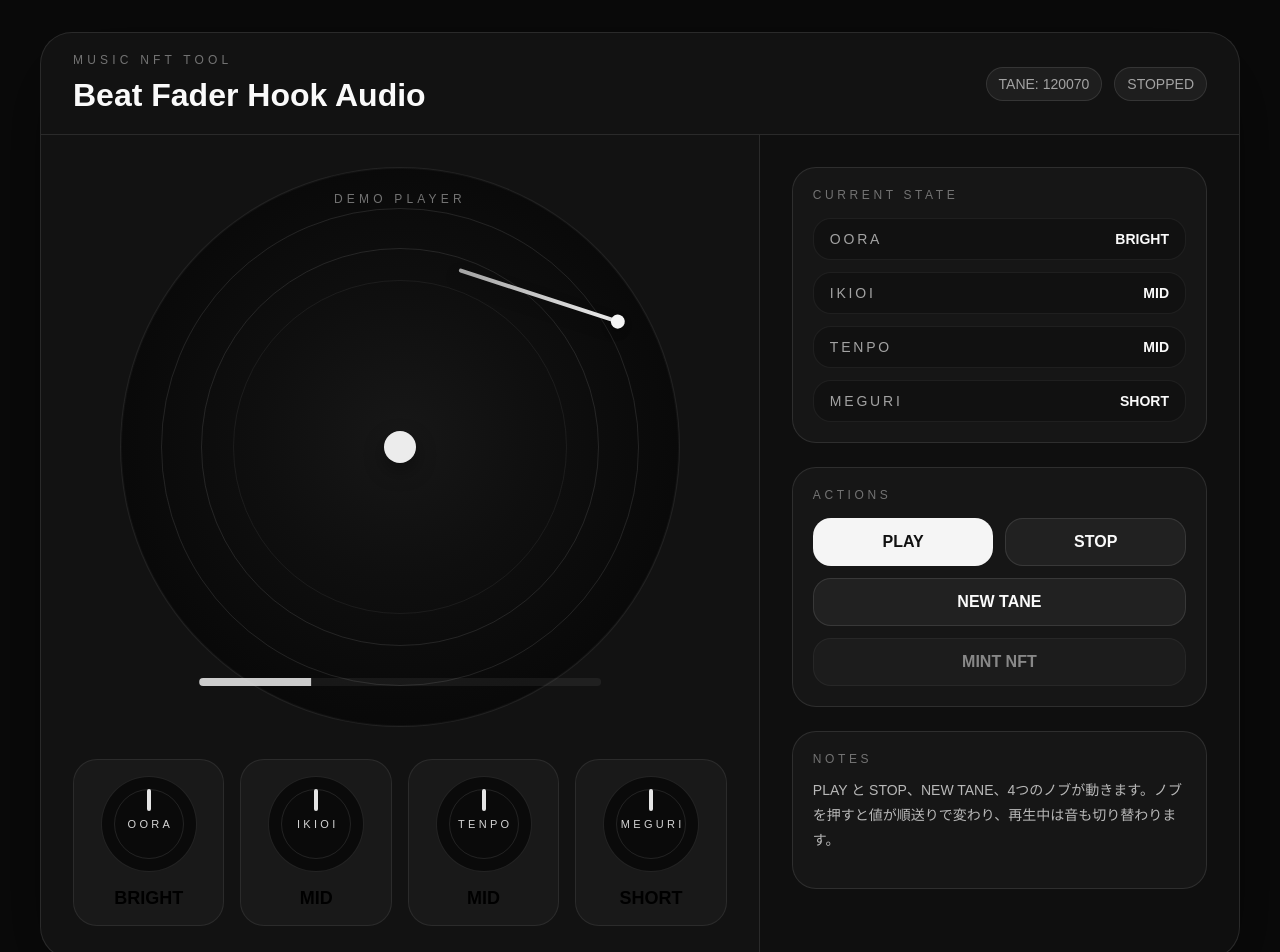
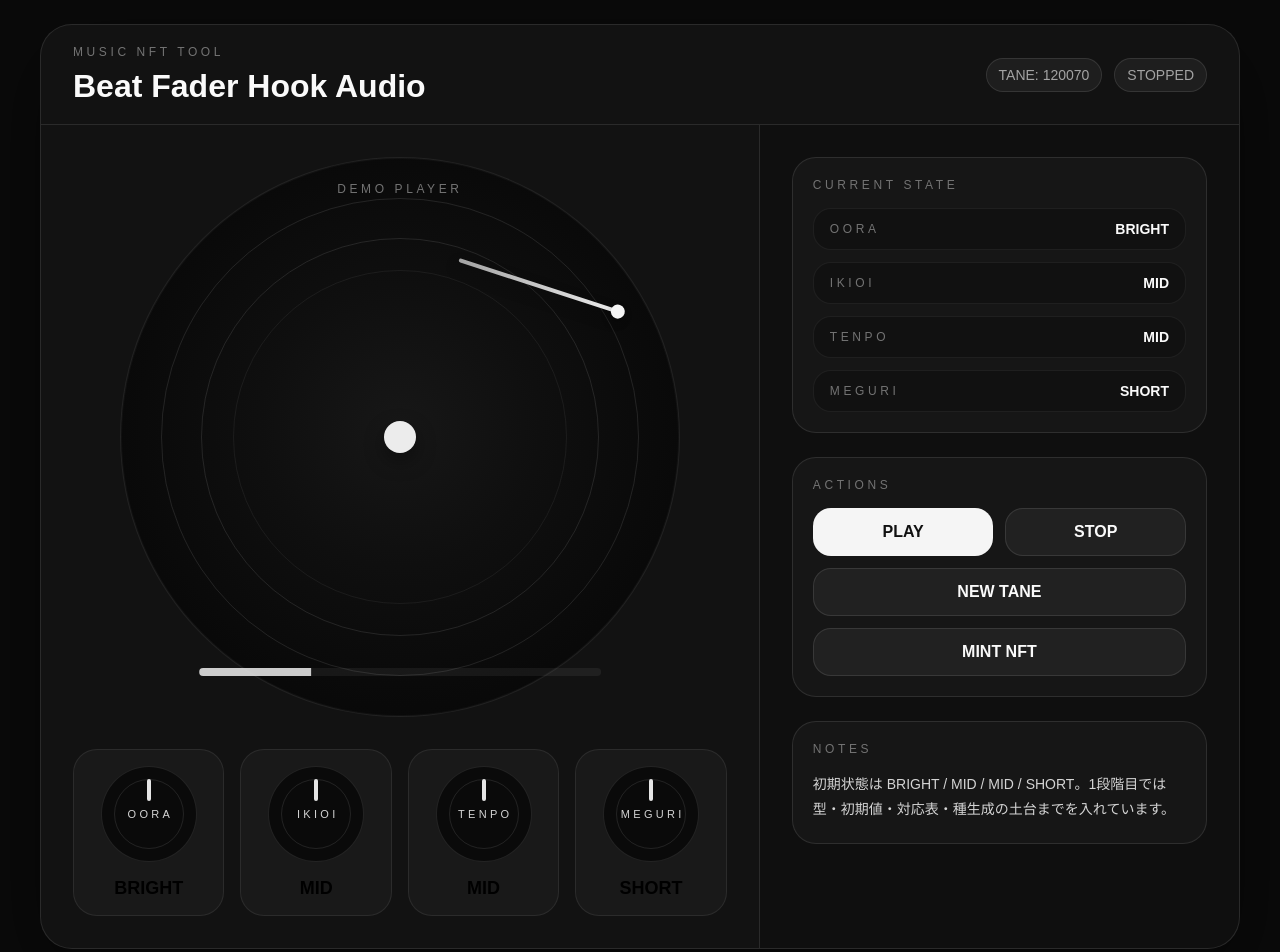
Before and after one commit to suivercel/beat-fader-hook-audio, a Next.js app: page / in a window 1280 px wide. Shown: the top 952 px of the page. Built offline with nearby package versions, Linux system fonts and the light colour scheme.

Commit message:
fix app,components

```diff
--- a/app/page.tsx
+++ b/app/page.tsx
@@ -121,117 +121,364 @@ export default function HomePage() {
   ];
 
   return (
-    <main
-      style={{
-        minHeight: '100vh',
-        background: '#0a0a0a',
-        color: '#fafafa',
-        padding: 32,
-        display: 'flex',
-        alignItems: 'center',
-        justifyContent: 'center',
-      }}
-    >
-      <div
-        style={{
-          width: '100%',
-          maxWidth: 1200,
-          borderRadius: 32,
-          border: '1px solid rgba(255,255,255,0.10)',
-          background: '#121212',
-          overflow: 'hidden',
-          boxShadow: '0 25px 80px rgba(0,0,0,0.45)',
-        }}
-      >
-        <div
-          style={{
-            borderBottom: '1px solid rgba(255,255,255,0.10)',
-            padding: '20px 32px',
-            display: 'flex',
-            alignItems: 'center',
-            justifyContent: 'space-between',
-            gap: 16,
-            flexWrap: 'wrap',
-          }}
-        >
+    <main className="pageRoot">
+      <div className="shell">
+        <div className="headerRow">
           <div>
-            <div style={{ fontSize: 12, letterSpacing: '0.35em', color: '#737373' }}>MUSIC NFT TOOL</div>
-            <h1 style={{ margin: '10px 0 0', fontSize: 32 }}>Beat Fader Hook Audio</h1>
+            <div className="eyebrow">MUSIC NFT TOOL</div>
+            <h1 className="title">Beat Fader Hook Audio</h1>
           </div>
-          <div style={{ display: 'flex', gap: 12, fontSize: 14, color: '#a3a3a3' }}>
+          <div className="pillRow">
             <div style={pillStyle}>TANE: {tane}</div>
             <div style={pillStyle}>{isPlaying ? 'PLAYING' : 'STOPPED'}</div>
           </div>
         </div>
 
-        <div style={{ display: 'grid', gridTemplateColumns: 'minmax(0,1.2fr) minmax(320px,0.8fr)' }}>
-          <section style={{ padding: 32, borderRight: '1px solid rgba(255,255,255,0.10)' }}>
-            <div
-              style={{
-                position: 'relative',
-                width: '100%',
-                maxWidth: 560,
-                aspectRatio: '1 / 1',
-                margin: '0 auto',
-                borderRadius: '50%',
-                border: '1px solid rgba(255,255,255,0.10)',
-                background:
-                  'radial-gradient(circle at 50% 48%, #171717 0%, #0f0f0f 35%, #090909 70%, #050505 100%)',
-                boxShadow: 'inset 0 0 0 1px rgba(255,255,255,0.03)',
-              }}
-            >
-              <div style={{ position: 'absolute', inset: 40, borderRadius: '50%', border: '1px solid rgba(255,255,255,0.10)' }} />
-              <div style={{ position: 'absolute', inset: 80, borderRadius: '50%', border: '1px solid rgba(255,255,255,0.10)' }} />
-              <div style={{ position: 'absolute', inset: 112, borderRadius: '50%', border: '1px solid rgba(255,255,255,0.06)' }} />
-              <div style={{ position: 'absolute', top: 24, left: '50%', transform: 'translateX(-50%)', fontSize: 12, letterSpacing: '0.35em', color: '#737373' }}>DEMO PLAYER</div>
-              <div style={{ position: 'absolute', inset: '50% auto auto 50%', transform: 'translate(-50%, -50%)', width: 32, height: 32, borderRadius: '50%', background: '#ececec', boxShadow: '0 8px 20px rgba(0,0,0,0.4)' }} />
-              <div style={{ position: 'absolute', bottom: 40, left: '50%', transform: 'translateX(-50%)', width: '72%', height: 8, borderRadius: 999, background: 'rgba(255,255,255,0.06)', overflow: 'hidden' }}>
-                <div style={{ width: isPlaying ? '72%' : '28%', height: '100%', background: 'rgba(236,236,236,0.85)' }} />
+        <div className="contentGrid">
+          <section className="mainPanel">
+            <div className="turntableWrap">
+              <div className="ring ring1" />
+              <div className="ring ring2" />
+              <div className="ring ring3" />
+              <div className="playerLabel">DEMO PLAYER</div>
+              <div className="centerHub" />
+              <div className="progressTrack">
+                <div className="progressFill" style={{ width: isPlaying ? '72%' : '28%' }} />
               </div>
-              <div style={{ position: 'absolute', right: 50, top: 100, width: 170, height: 4, borderRadius: 999, background: 'linear-gradient(90deg, #a3a3a3 0%, #efefef 100%)', transform: 'rotate(18deg)', transformOrigin: 'left center', boxShadow: '0 6px 14px rgba(0,0,0,0.3)' }}>
-                <div style={{ position: 'absolute', right: -4, top: '50%', transform: 'translateY(-50%)', width: 14, height: 14, borderRadius: '50%', background: '#f5f5f5', boxShadow: '0 4px 8px rgba(0,0,0,0.25)' }} />
+              <div className="tonearm">
+                <div className="tonearmNeedle" />
               </div>
             </div>
 
-            <div style={{ marginTop: 32, display: 'grid', gridTemplateColumns: 'repeat(4, minmax(0, 1fr))', gap: 16 }}>
+            <div className="knobGrid">
               {knobs.map((knob) => (
                 <KnobCard key={knob.label} label={knob.label} value={knob.value} onClick={knob.onClick} />
               ))}
             </div>
           </section>
 
-          <aside style={{ padding: 32, background: 'rgba(0,0,0,0.15)' }}>
+          <aside className="sidePanel">
             <section style={panelStyle}>
-              <div style={{ fontSize: 12, letterSpacing: '0.3em', color: '#737373' }}>CURRENT STATE</div>
-              <div style={{ marginTop: 16, display: 'grid', gap: 12 }}>
+              <div className="panelEyebrow">CURRENT STATE</div>
+              <div className="stateList">
                 {stateRows.map(([key, value]) => (
-                  <div key={key} style={{ display: 'flex', alignItems: 'center', justifyContent: 'space-between', borderRadius: 18, background: 'rgba(0,0,0,0.2)', border: '1px solid rgba(255,255,255,0.06)', padding: '12px 16px' }}>
-                    <span style={{ fontSize: 14, letterSpacing: '0.2em', color: '#a3a3a3' }}>{key}</span>
-                    <span style={{ fontSize: 14, fontWeight: 600 }}>{value}</span>
+                  <div key={key} className="stateRow">
+                    <span className="stateKey">{key}</span>
+                    <span className="stateValue">{value}</span>
                   </div>
                 ))}
               </div>
             </section>
 
             <section style={{ ...panelStyle, marginTop: 24 }}>
-              <div style={{ fontSize: 12, letterSpacing: '0.3em', color: '#737373' }}>ACTIONS</div>
-              <div style={{ marginTop: 16, display: 'grid', gridTemplateColumns: '1fr 1fr', gap: 12 }}>
+              <div className="panelEyebrow">ACTIONS</div>
+              <div className="actionsGrid">
                 <button type="button" style={primaryButtonStyle} onClick={handlePlay}>PLAY</button>
                 <button type="button" style={secondaryButtonStyle} onClick={handleStop}>STOP</button>
-                <button type="button" style={{ ...secondaryButtonStyle, gridColumn: '1 / -1' }} onClick={handleNewTane}>NEW TANE</button>
-                <button type="button" style={{ ...secondaryButtonStyle, gridColumn: '1 / -1', opacity: 0.5 }}>MINT NFT</button>
+                <button type="button" style={{ ...secondaryButtonStyle, gridColumn: '1 / -1' }} onClick={handleNewTane}>
+                  NEW TANE
+                </button>
+                <button type="button" style={{ ...secondaryButtonStyle, gridColumn: '1 / -1' }}>
+                  MINT NFT
+                </button>
               </div>
             </section>
 
             <section style={{ ...panelStyle, marginTop: 24 }}>
-              <div style={{ fontSize: 12, letterSpacing: '0.3em', color: '#737373' }}>NOTES</div>
-              <p style={{ marginTop: 12, fontSize: 14, lineHeight: 1.8, color: '#b8b8b8' }}>
-                PLAY と STOP、NEW TANE、4つのノブが動きます。ノブを押すと値が順送りで変わり、再生中は音も切り替わります。
+              <div className="panelEyebrow">NOTES</div>
+              <p className="notesText">
+                初期状態は BRIGHT / MID / MID / SHORT。1段階目では型・初期値・対応表・種生成の土台までを入れています。
               </p>
             </section>
           </aside>
         </div>
       </div>
+
+      <style jsx>{`
+        .pageRoot {
+          min-height: 100vh;
+          background: #0a0a0a;
+          color: #fafafa;
+          padding: 24px;
+          display: flex;
+          align-items: center;
+          justify-content: center;
+        }
+
+        .shell {
+          width: 100%;
+          max-width: 1200px;
+          border-radius: 32px;
+          border: 1px solid rgba(255, 255, 255, 0.1);
+          background: #121212;
+          overflow: hidden;
+          box-shadow: 0 25px 80px rgba(0, 0, 0, 0.45);
+        }
+
+        .headerRow {
+          border-bottom: 1px solid rgba(255, 255, 255, 0.1);
+          padding: 20px 32px;
+          display: flex;
+          align-items: center;
+          justify-content: space-between;
+          gap: 16px;
+          flex-wrap: wrap;
+        }
+
+        .eyebrow,
+        .panelEyebrow,
+        .playerLabel,
+        .stateKey {
+          font-size: 12px;
+          letter-spacing: 0.3em;
+          color: #737373;
+        }
+
+        .title {
+          margin: 10px 0 0;
+          font-size: 32px;
+          line-height: 1.1;
+        }
+
+        .pillRow {
+          display: flex;
+          gap: 12px;
+          font-size: 14px;
+          color: #a3a3a3;
+          flex-wrap: wrap;
+          justify-content: flex-end;
+        }
+
+        .contentGrid {
+          display: grid;
+          grid-template-columns: minmax(0, 1.2fr) minmax(300px, 0.8fr);
+        }
+
+        .mainPanel {
+          padding: 32px;
+          border-right: 1px solid rgba(255, 255, 255, 0.1);
+        }
+
+        .turntableWrap {
+          position: relative;
+          width: min(100%, 560px);
+          aspect-ratio: 1 / 1;
+          margin: 0 auto;
+          border-radius: 50%;
+          border: 1px solid rgba(255, 255, 255, 0.1);
+          background: radial-gradient(circle at 50% 48%, #171717 0%, #0f0f0f 35%, #090909 70%, #050505 100%);
+          box-shadow: inset 0 0 0 1px rgba(255, 255, 255, 0.03);
+        }
+
+        .ring {
+          position: absolute;
+          border-radius: 50%;
+          border: 1px solid rgba(255, 255, 255, 0.1);
+        }
+
+        .ring1 { inset: 40px; }
+        .ring2 { inset: 80px; }
+        .ring3 {
+          inset: 112px;
+          border-color: rgba(255, 255, 255, 0.06);
+        }
+
+        .playerLabel {
+          position: absolute;
+          top: 24px;
+          left: 50%;
+          transform: translateX(-50%);
+          white-space: nowrap;
+        }
+
+        .centerHub {
+          position: absolute;
+          top: 50%;
+          left: 50%;
+          width: 32px;
+          height: 32px;
+          border-radius: 50%;
+          background: #ececec;
+          box-shadow: 0 8px 20px rgba(0, 0, 0, 0.4);
+          transform: translate(-50%, -50%);
+        }
+
+        .progressTrack {
+          position: absolute;
+          bottom: 40px;
+          left: 50%;
+          width: 72%;
+          height: 8px;
+          border-radius: 999px;
+          background: rgba(255, 255, 255, 0.06);
+          overflow: hidden;
+          transform: translateX(-50%);
+        }
+
+        .progressFill {
+          height: 100%;
+          background: rgba(236, 236, 236, 0.85);
+        }
+
+        .tonearm {
+          position: absolute;
+          right: 50px;
+          top: 100px;
+          width: 170px;
+          height: 4px;
+          border-radius: 999px;
+          background: linear-gradient(90deg, #a3a3a3 0%, #efefef 100%);
+          transform: rotate(18deg);
+          transform-origin: left center;
+          box-shadow: 0 6px 14px rgba(0, 0, 0, 0.3);
+        }
+
+        .tonearmNeedle {
+          position: absolute;
+          right: -4px;
+          top: 50%;
+          width: 14px;
+          height: 14px;
+          border-radius: 50%;
+          background: #f5f5f5;
+          box-shadow: 0 4px 8px rgba(0, 0, 0, 0.25);
+          transform: translateY(-50%);
+        }
+
+        .knobGrid {
+          margin-top: 32px;
+          display: grid;
+          grid-template-columns: repeat(4, minmax(0, 1fr));
+          gap: 16px;
+        }
+
+        .sidePanel {
+          padding: 32px;
+          background: rgba(0, 0, 0, 0.15);
+        }
+
+        .stateList {
+          margin-top: 16px;
+          display: grid;
+          gap: 12px;
+        }
+
+        .stateRow {
+          display: flex;
+          align-items: center;
+          justify-content: space-between;
+          gap: 12px;
+          border-radius: 18px;
+          background: rgba(0, 0, 0, 0.2);
+          border: 1px solid rgba(255, 255, 255, 0.06);
+          padding: 12px 16px;
+        }
+
+        .stateValue {
+          font-size: 14px;
+          font-weight: 600;
+        }
+
+        .actionsGrid {
+          margin-top: 16px;
+          display: grid;
+          grid-template-columns: 1fr 1fr;
+          gap: 12px;
+        }
+
+        .notesText {
+          margin: 16px 0 0;
+          color: #d4d4d4;
+          line-height: 1.8;
+          font-size: 14px;
+        }
+
+        @media (max-width: 980px) {
+          .contentGrid {
+            grid-template-columns: 1fr;
+          }
+
+          .mainPanel {
+            border-right: 0;
+            border-bottom: 1px solid rgba(255, 255, 255, 0.1);
+          }
+        }
+
+        @media (max-width: 640px) {
+          .pageRoot {
+            padding: 12px;
+            align-items: stretch;
+          }
+
+          .shell {
+            border-radius: 24px;
+          }
+
+          .headerRow,
+          .mainPanel,
+          .sidePanel {
+            padding: 18px;
+          }
+
+          .title {
+            font-size: 22px;
+          }
+
+          .pillRow {
+            width: 100%;
+            justify-content: flex-start;
+          }
+
+          .knobGrid {
+            grid-template-columns: repeat(2, minmax(0, 1fr));
+            gap: 12px;
+          }
+
+          .actionsGrid {
+            grid-template-columns: 1fr;
+          }
+
+          .actionsGrid :global(button) {
+            grid-column: auto !important;
+          }
+
+          .turntableWrap {
+            width: 100%;
+          }
+
+          .ring1 { inset: 24px; }
+          .ring2 { inset: 52px; }
+          .ring3 { inset: 78px; }
+
+          .playerLabel {
+            top: 16px;
+            font-size: 10px;
+          }
+
+          .centerHub {
+            width: 24px;
+            height: 24px;
+          }
+
+          .progressTrack {
+            bottom: 22px;
+            width: 64%;
+            height: 6px;
+          }
+
+          .tonearm {
+            right: 24px;
+            top: 72px;
+            width: 104px;
+            height: 3px;
+          }
+
+          .tonearmNeedle {
+            width: 10px;
+            height: 10px;
+          }
+        }
+      `}</style>
     </main>
   );
 }
--- a/components/KnobCard.tsx
+++ b/components/KnobCard.tsx
@@ -8,72 +8,104 @@ type KnobCardProps = {
 
 export function KnobCard({ label, value, onClick }: KnobCardProps) {
   return (
-    <button
-      type="button"
-      onClick={onClick}
-      style={{
-        border: '1px solid rgba(255,255,255,0.08)',
-        background: 'rgba(255,255,255,0.03)',
-        borderRadius: 24,
-        padding: 16,
-        textAlign: 'center',
-        cursor: 'pointer',
-      }}
-    >
-      <div
-        style={{
-          position: 'relative',
-          width: 96,
-          height: 96,
-          margin: '0 auto',
-          borderRadius: '50%',
-          border: '1px solid rgba(255,255,255,0.10)',
-          background: '#0a0a0a',
-          display: 'flex',
-          alignItems: 'center',
-          justifyContent: 'center',
-        }}
-      >
-        <div
-          style={{
-            position: 'absolute',
-            inset: 12,
-            borderRadius: '50%',
-            border: '1px solid rgba(255,255,255,0.10)',
-          }}
-        />
-        <div
-          style={{
-            position: 'absolute',
-            top: 12,
-            left: '50%',
-            transform: 'translateX(-50%)',
-            width: 4,
-            height: 22,
-            borderRadius: 999,
-            background: '#e5e5e5',
-          }}
-        />
-        <div
-          style={{
-            fontSize: 11,
-            letterSpacing: '0.3em',
-            color: '#d4d4d4',
-            marginLeft: '0.3em',
-          }}
-        >
-          {label}
+    <>
+      <button type="button" onClick={onClick} className="knobCardButton">
+        <div className="knobFace">
+          <div className="knobInnerRing" />
+          <div className="knobPointer" />
+          <div className="knobLabel">{label}</div>
         </div>
-      </div>
-      <div
-        style={{
-          marginTop: 16,
-          fontSize: 18,
-          fontWeight: 600,
-        }}
-      >
-        {value}
-      </div>
-    </button>
+        <div className="knobValue">{value}</div>
+      </button>
+
+      <style jsx>{`
+        .knobCardButton {
+          border: 1px solid rgba(255, 255, 255, 0.08);
+          background: rgba(255, 255, 255, 0.03);
+          border-radius: 24px;
+          padding: 16px 12px;
+          text-align: center;
+          cursor: pointer;
+          width: 100%;
+        }
+
+        .knobFace {
+          position: relative;
+          width: 96px;
+          height: 96px;
+          margin: 0 auto;
+          border-radius: 50%;
+          border: 1px solid rgba(255, 255, 255, 0.1);
+          background: #0a0a0a;
+          display: flex;
+          align-items: center;
+          justify-content: center;
+        }
+
+        .knobInnerRing {
+          position: absolute;
+          inset: 12px;
+          border-radius: 50%;
+          border: 1px solid rgba(255, 255, 255, 0.1);
+        }
+
+        .knobPointer {
+          position: absolute;
+          top: 12px;
+          left: 50%;
+          transform: translateX(-50%);
+          width: 4px;
+          height: 22px;
+          border-radius: 999px;
+          background: #e5e5e5;
+        }
+
+        .knobLabel {
+          font-size: 11px;
+          letter-spacing: 0.3em;
+          color: #d4d4d4;
+          margin-left: 0.3em;
+        }
+
+        .knobValue {
+          margin-top: 16px;
+          font-size: 18px;
+          font-weight: 600;
+          word-break: break-word;
+        }
+
+        @media (max-width: 640px) {
+          .knobCardButton {
+            border-radius: 18px;
+            padding: 12px 8px;
+          }
+
+          .knobFace {
+            width: 72px;
+            height: 72px;
+          }
+
+          .knobInnerRing {
+            inset: 10px;
+          }
+
+          .knobPointer {
+            top: 10px;
+            width: 3px;
+            height: 16px;
+          }
+
+          .knobLabel {
+            font-size: 9px;
+            letter-spacing: 0.22em;
+          }
+
+          .knobValue {
+            margin-top: 12px;
+            font-size: 14px;
+          }
+        }
+      `}</style>
+    </>
   );
 }
```
